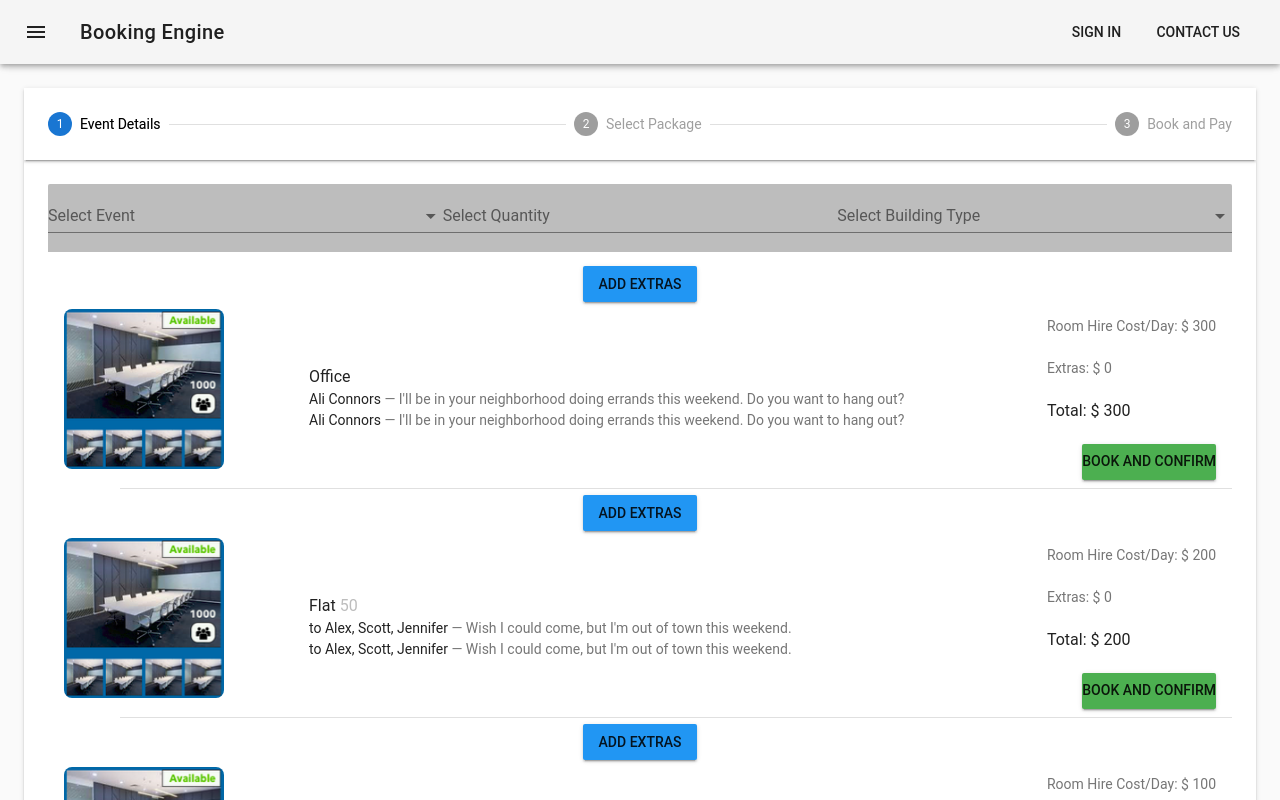
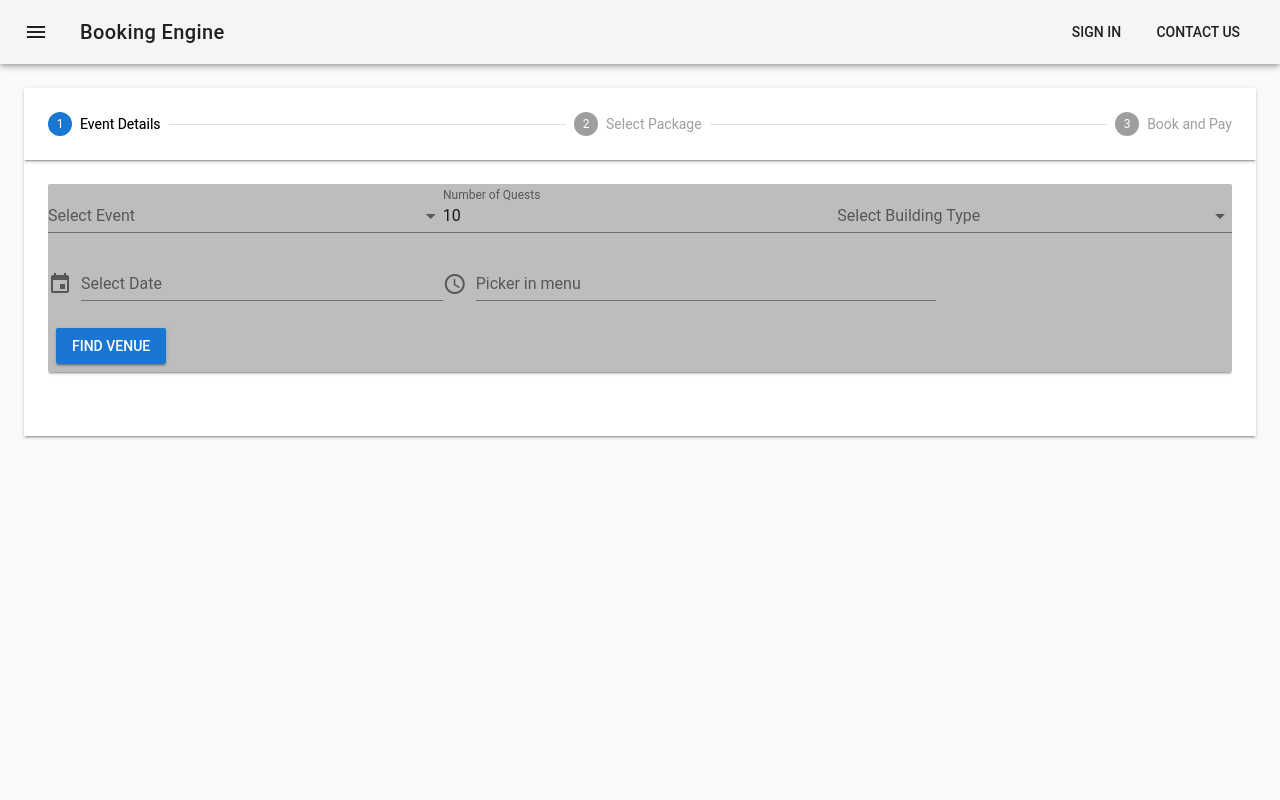
Before and after one commit to KosenkoDmitriy/vue-booking-engine, a Vue app: page / in a window 1280 px wide. Shown: the top 800 px of the page. Built offline with nearby package versions, Linux system fonts and the light colour scheme.

Commit message:
Event Details Screen (step 1)

```diff
--- a/src/components/AppContent.vue
+++ b/src/components/AppContent.vue
@@ -1,21 +1,101 @@
 <template>
-<v-content>
-<v-container fluid>
+<v-content><v-container fluid>
   <v-stepper v-model="e1">
     <v-stepper-header>
       <v-stepper-step :complete="e1 > 1" step="1">Event Details</v-stepper-step>
-
       <v-divider></v-divider>
-
       <v-stepper-step :complete="e1 > 2" step="2">Select Package</v-stepper-step>
-
       <v-divider></v-divider>
-
       <v-stepper-step step="3">Book and Pay </v-stepper-step>
     </v-stepper-header>
 
     <v-stepper-items>
       <v-stepper-content step="1">
+        <v-card
+          class="mb-5"
+          color="grey lighten-1"
+          height="auto">
+          <v-layout wrap>
+            <v-flex xs5 sm4 d-flex>
+              <v-select
+                :items="eventList"
+                label="Select Event"></v-select>
+            </v-flex>
+            <v-flex xs2 sm4 d-flex>
+              <v-text-field
+                label="Number of Quests"
+                value="10"></v-text-field>
+            </v-flex>
+            <v-flex xs5 sm4 d-flex>
+              <v-select
+                :items="buildList"
+                label="Select Building Type"
+                ></v-select>
+            </v-flex>
+            <v-flex xs12 sm6 md4>
+              <v-menu
+                ref="menu2"
+                :close-on-content-click="false"
+                v-model="menu2"
+                :nudge-right="40"
+                :return-value.sync="date"
+                lazy
+                transition="scale-transition"
+                offset-y
+                full-width
+                min-width="290px"
+              >
+                <v-text-field
+                  slot="activator"
+                  v-model="date"
+                  label="Select Date"
+                  prepend-icon="event"
+                  readonly
+                ></v-text-field>
+                <v-date-picker v-model="date" @input="$refs.menu2.save(date)"></v-date-picker>
+              </v-menu>
+            </v-flex>
+            <v-flex xs11 sm5>
+      <v-menu
+        ref="menu"
+        :close-on-content-click="false"
+        v-model="menu2"
+        :nudge-right="40"
+        :return-value.sync="time"
+        lazy
+        transition="scale-transition"
+        offset-y
+        full-width
+        max-width="290px"
+        min-width="290px"
+      >
+        <v-text-field
+          slot="activator"
+          v-model="time"
+          label="Picker in menu"
+          prepend-icon="access_time"
+          readonly
+        ></v-text-field>
+        <v-time-picker v-model="time" @change="$refs.menu.save(time)"></v-time-picker>
+      </v-menu>
+    </v-flex>
+    <v-spacer></v-spacer>
+
+          </v-layout>
+          <v-card-actions style="text-xs-right">
+            <v-btn
+              color="primary"
+
+              @click="e1 = 2">
+              Find Venue
+            </v-btn>
+            <!-- <v-btn flat>Cancel</v-btn> -->
+          </v-card-actions>
+        </v-card>
+
+      </v-stepper-content>
+
+      <v-stepper-content step="2">
         <v-card
           class="mb-5"
           color="grey lighten-1"
@@ -40,7 +120,9 @@
           <v-list three-line class="itemList">
             <template v-for="(item, index) in items">
               <extra-table v-if="item.id"
-            v-bind:isVisible=false v-bind:id="index" v-on:calculateTotal="calculateTotalSum" :key="item.id">
+                v-bind:isVisible=false v-bind:id="index"
+                v-on:calculateTotal="calculateTotalSum"
+                :key="item.id">
               </extra-table>
                <v-subheader
                  v-if="item.header"
@@ -76,7 +158,7 @@
                   <v-list-tile-sub-title>Room Hire Cost/Day: $ {{ item.total }}</v-list-tile-sub-title>
                   <v-list-tile-sub-title>Extras: $ {{ item.totalExtra }} </v-list-tile-sub-title>
                   <v-list-tile-title>Total: $ {{ calculateTotalWithExtraPkg(item) }}</v-list-tile-title>
-               <v-btn :color="item.active ? 'teal' : 'green'">Book And Confirm</v-btn>
+                  <v-btn v-on:click="e1 = 3" :color="item.active ? 'teal' : 'green'">Book And Confirm</v-btn>
                 </v-list-tile-action>
               </v-list-tile>
             </template>
@@ -85,27 +167,11 @@
 
         <v-btn
           color="primary"
-          @click="e1 = 2">
-          Continue
-        </v-btn>
-
-        <v-btn flat>Cancel</v-btn>
-      </v-stepper-content>
-
-      <v-stepper-content step="2">
-        <v-card
-          class="mb-5"
-          color="grey lighten-1"
-          height="200px">
-        </v-card>
-
-        <v-btn
-          color="primary"
           @click="e1 = 3">
           Continue
         </v-btn>
 
-        <v-btn flat>Cancel</v-btn>
+        <v-btn flat @click="e1 = 1">Back</v-btn>
       </v-stepper-content>
 
       <v-stepper-content step="3">
@@ -147,8 +213,19 @@ export default {
   },
   data () {
       return {
-        eventList: ['Meeting', 'Wedding'],
-        buildList: ['Theater', 'Restaurant', 'Office', 'Flat'],
+        //start date Picker
+        date: null,
+        menu: false,
+        modal: false,
+        // menu2: false,
+        //end date Picker
+        //start time picker
+        time: null,
+        menu2: false,
+        modal2: false,
+        //end time picker
+        eventList: ['Banquet', 'Cocktail', 'Conference', 'Meeting', 'Wedding'],
+        buildList: [ 'Cafe', 'Theater', 'Restaurant', 'Office', 'Flat'],
         e1: 0,
         items: [
           // { header: 'Today' },
@@ -156,8 +233,8 @@ export default {
             id: 1,
             avatar: './avatar.png',
             title: 'Office',
-            subtitle: "<span class='text--primary'>Ali Connors</span> &mdash; I'll be in your neighborhood doing errands this weekend. Do you want to hang out?",
-            total: 300,
+            subtitle: "<span class='text--primary'>255.5 sqm</span> <ul><li>Largest room</li><li>Blackout blinds</li><li>Doors leading onto a balcony</li></ul>",
+            total: 500,
             totalExtra: 0,
           },
           { divider: true, inset: true },
@@ -165,7 +242,7 @@ export default {
             id: 3,
             avatar: './avatar.png',
             title: 'Flat <span class="grey--text text--lighten-1">50</span>',
-            subtitle: "<span class='text--primary'>to Alex, Scott, Jennifer</span> &mdash; Wish I could come, but I'm out of town this weekend.",
+            subtitle: "<span class='text--primary'>155.5 sqm</span> &mdash; <ul><li>Largest room</li><li>Blackout blinds</li><li>Doors leading onto a balcony</li></ul>",
             total: 200,
             totalExtra: 0,
           },
@@ -174,8 +251,8 @@ export default {
             id: 5,
             avatar: './avatar.png',
             title: 'Restaurant',
-            subtitle: "<span class='text--primary'>Sandra Adams</span> &mdash; Do you have Paris recommendations? Have you ever been?",
-            total: 100,
+            subtitle: "<span class='text--primary'>555.5 sqm</span> &mdash; <ul><li>Largest room</li><li>Blackout blinds</li><li>Doors leading onto a balcony</li></ul>",
+            total: 900,
             totalExtra: 0,
           }
         ]
```
Lines whose indentation alone changed are shown as unchanged.
